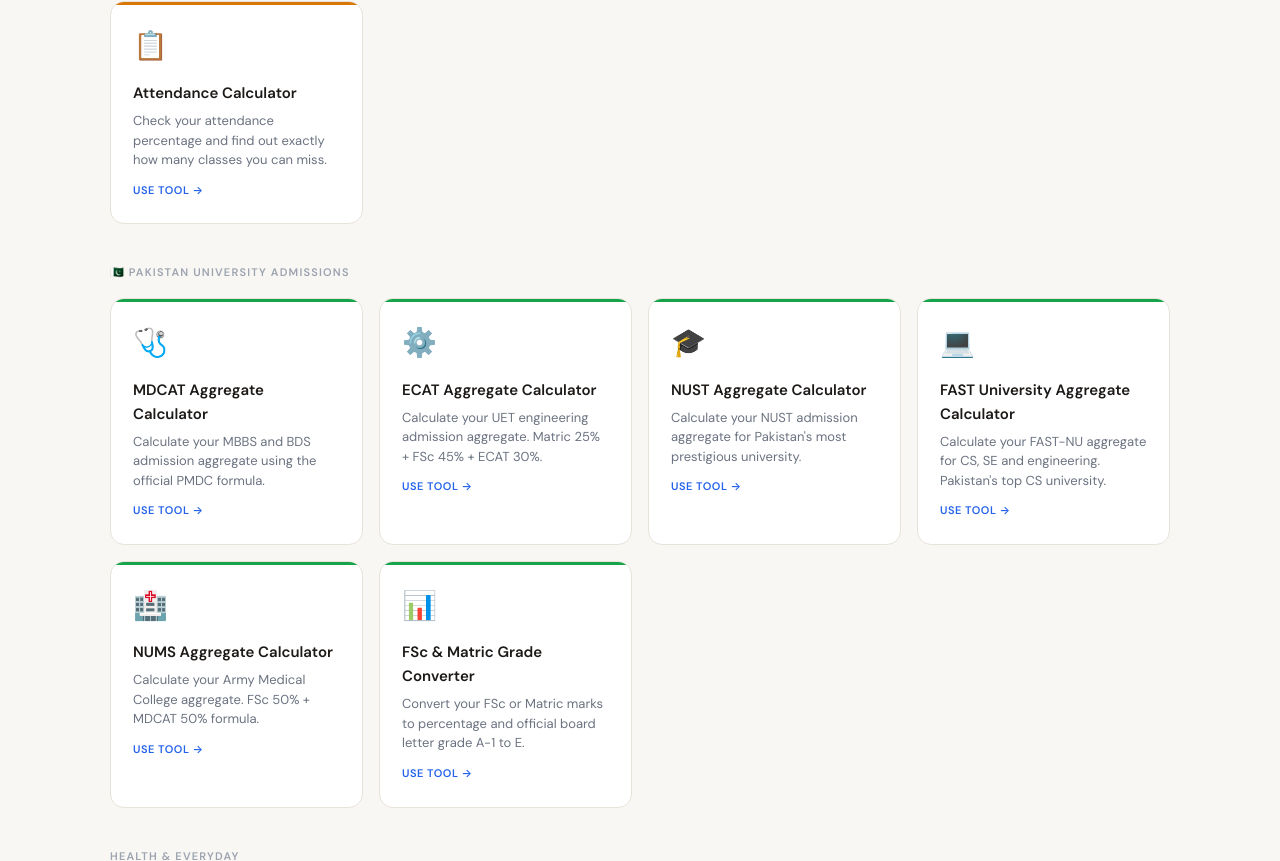
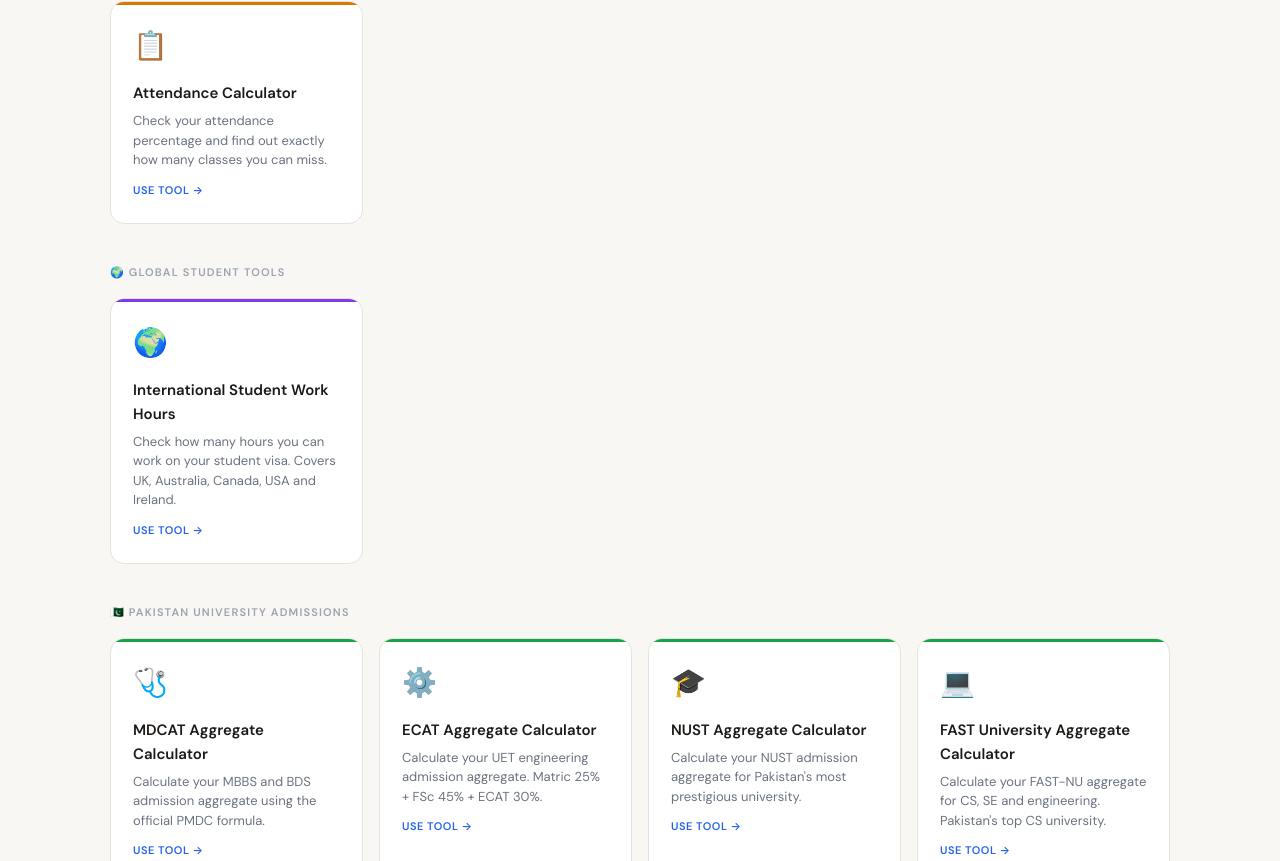
Before and after one commit to abdullahwebsites95/scholartools, a Next.js app: page / in a window 1280 px wide. Shown: the part 1347-2208 px from the top of the page. Built offline with nearby package versions, Linux system fonts and the light colour scheme.

Commit message:
Add Global Tools category, International Student Work Hours Calculator

```diff
--- a/pages/index.js
+++ b/pages/index.js
@@ -32,6 +32,13 @@
       { href: '/percentage-calculator', icon: '🔢', name: 'Percentage Calculator', desc: 'Calculate percentages, percentage change, and what percent X is of Y.' },
       { href: '/cgpa-to-percentage', icon: '🔄', name: 'CGPA to Percentage', desc: 'Convert your CGPA to percentage using your university formula instantly.' },
       { href: '/attendance-calculator', icon: '📋', name: 'Attendance Calculator', desc: 'Check your attendance percentage and find out exactly how many classes you can miss.' },
+    ]
+  },
+  {
+    category: '🌍 Global Student Tools',
+    accent: '#7C3AED',
+    items: [
+      { href: '/international-student-work-hours-calculator', icon: '🌍', name: 'International Student Work Hours', desc: 'Check how many hours you can work on your student visa. Covers UK, Australia, Canada, USA and Ireland.' },
     ]
   },
   {
@@ -72,9 +79,9 @@
     <Layout>
       <Head>
         <title>ScholarTools — Free Online Tools for Students</title>
-        <meta name="description" content="Free online tools for students: word counter, GPA calculator, MDCAT, ECAT, NUST, FAST, NUMS calculators, FBR tax calculator and more. No signup needed." />
+        <meta name="description" content="Free online tools for students: GPA calculator, MDCAT, ECAT, NUST, FAST aggregates, international student work hours calculator, FBR tax calculator and more." />
         <meta property="og:title" content="ScholarTools — Free Online Tools for Students" />
-        <meta property="og:description" content="24+ free tools for students. GPA calculator, MDCAT, ECAT, NUST, FAST, NUMS, FBR tax calculator and more. All free, no signup." />
+        <meta property="og:description" content="25+ free tools for students. GPA calculator, MDCAT, ECAT, NUST, FAST, international student work hours, FBR tax and more. All free, no signup." />
         <link rel="canonical" href="https://scholartools.co" />
       </Head>
 
```
